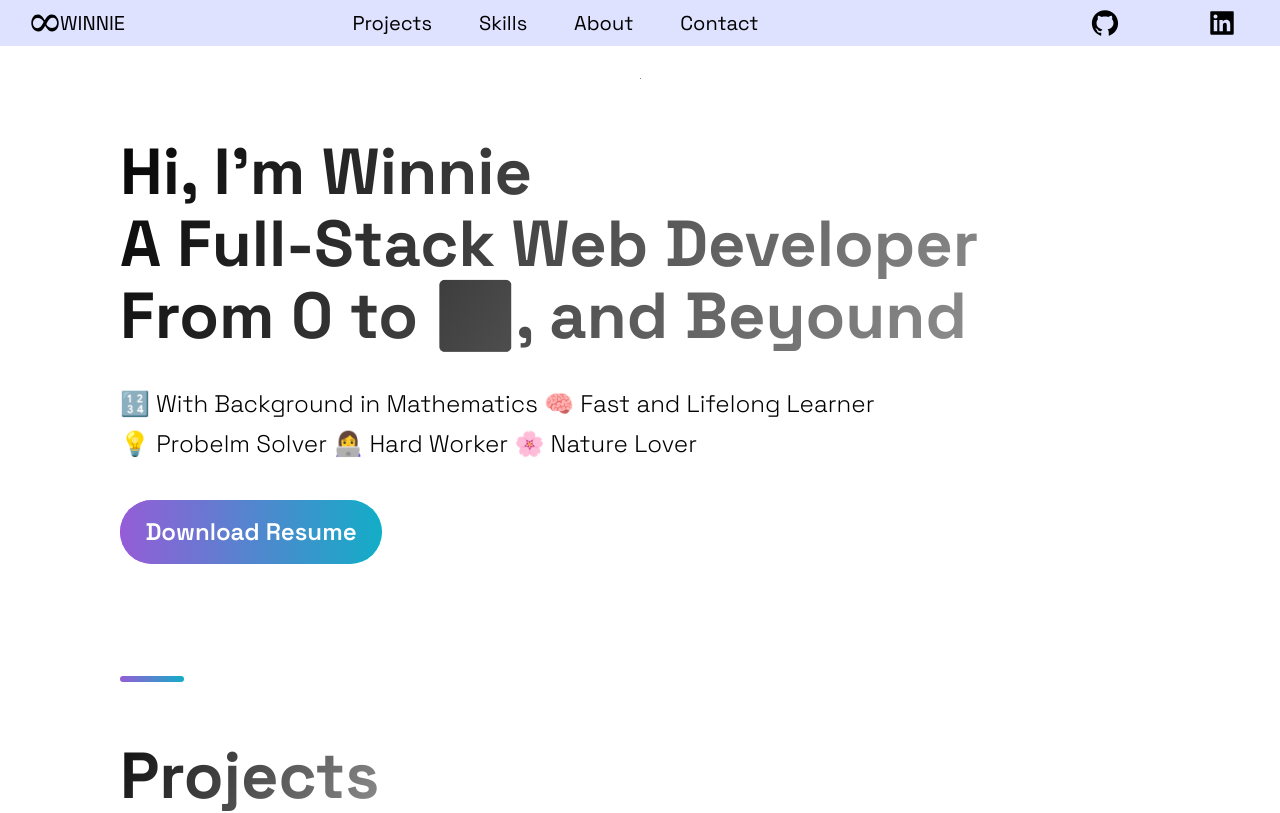
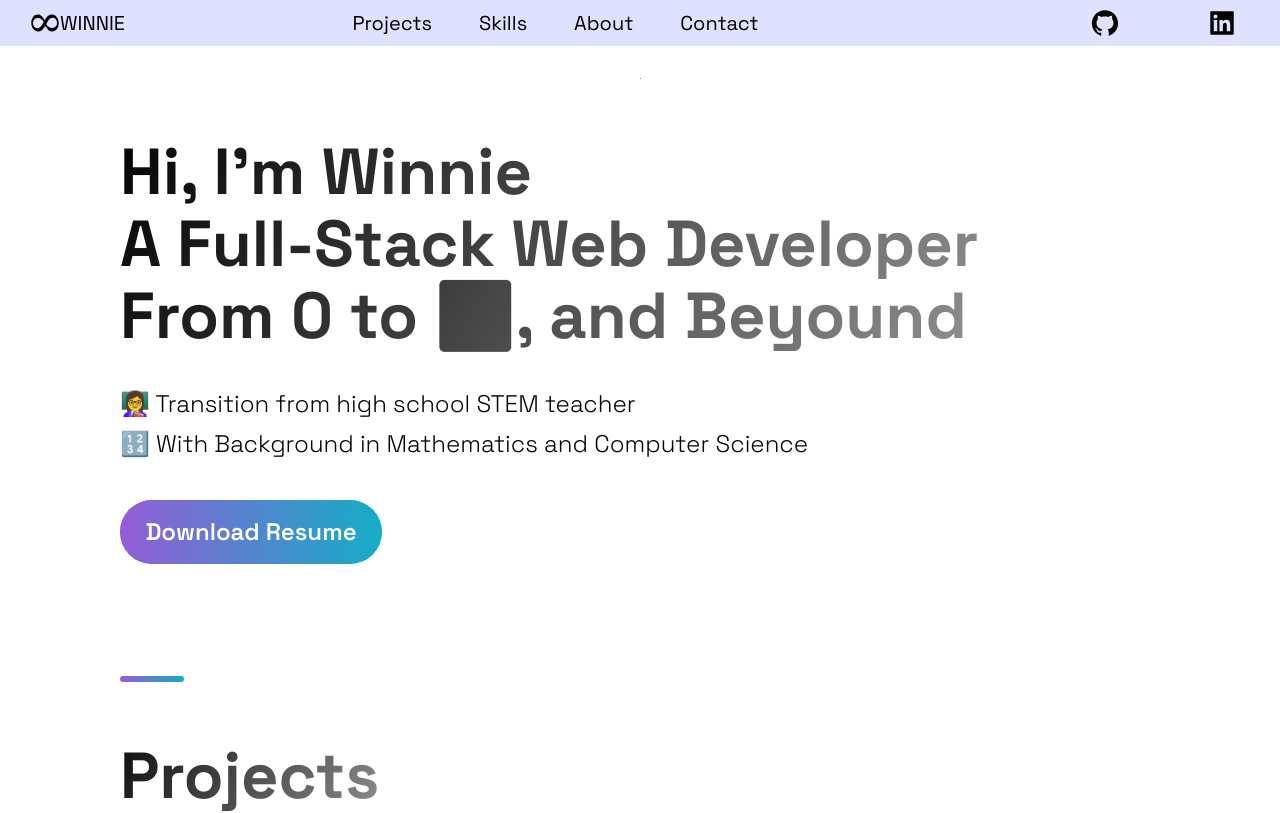
Before and after one commit to Winnie0313/portfolio, a Next.js app: page / in a window 1280 px wide. Shown: the top 813 px of the page. Built offline with nearby package versions, Linux system fonts and the light colour scheme.

Commit message:
change hero text

```diff
--- a/src/components/Footer/Footer.js
+++ b/src/components/Footer/Footer.js
@@ -9,12 +9,7 @@ const Footer = () => {
   return (
     <div>
       <FooterWrapper>
-          <SocialIcons style={{paddingTop: "8px", paddingRight: "50px"}} href="https://github.com/Winnie0313">
-            <AiFillGithub size="3rem" />
-          </SocialIcons>
-          <SocialIcons style={{paddingTop: "8px"}} href="https://www.linkedin.com/in/winnieli03/">
-            <AiFillLinkedin size="3rem" />
-          </SocialIcons>
+          <p>Developed by Winnie Li in 2022</p>
       </FooterWrapper>
 
     </div>
--- a/src/components/Hero/Hero.js
+++ b/src/components/Hero/Hero.js
@@ -13,11 +13,8 @@ const Hero = (props) => (
         From 0 to ♾️, and Beyound
       </SectionTitle>
       <SectionText>
-       🔢 With Background in Mathematics
-       🧠 Fast and Lifelong Learner <br />
-       💡 Probelm Solver
-       👩‍💻 Hard Worker
-       🌸 Nature Lover
+       👩‍🏫 Transition from high school STEM teacher <br />
+       🔢 With Background in Mathematics and Computer Science
       </SectionText>
       <a href="/resume/WinnieLi_Resume.pdf" download target='_blank'>
         <Button>
```
